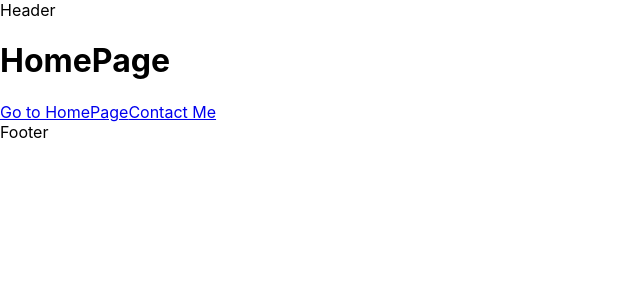
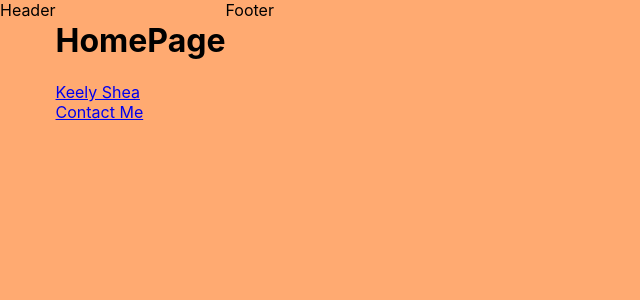
Before and after one commit to Zacharyjsultan/KSS-50, a React (Create React App) app: page /homepage in a window 1280 px wide. Shown: the top 300 px of the page, without its empty margins (0-640 px from the left). Built offline with nearby package versions, Linux system fonts and the light colour scheme.

Commit message:
css work

```diff
--- a/src/Components/Header&Footer/Footer.css
+++ b/src/Components/Header&Footer/Footer.css
@@ -0,0 +1,8 @@
+.landing-background {
+  background-color: #b1a2ca;
+  height: 100vh;
+  width: 100vw;
+  display: flex;
+  justify-content: center;
+  align-items: center;
+}
--- a/src/Components/HomePage.css
+++ b/src/Components/HomePage.css
@@ -0,0 +1,6 @@
+.home-page {
+  display: flex;
+  background-color: #ffaa71;
+  height: 100vh;
+  width: 100vw;
+}
--- a/src/Components/HomePage.jsx
+++ b/src/Components/HomePage.jsx
@@ -7,14 +7,16 @@ import Footer from "./Header&Footer/Footer";
 export default function HomePage() {
   return (
     <div>
+      <div className="home-page">
         <div className="header-container">
           <Header />
         </div>
         <div>
           <h1>HomePage</h1>
           <Link to="/" className="button-1">
-          Go to HomePage
+            Keely Shea
           </Link>
+          <br></br>
           <Link to="/contact" className="button-2">
             Contact Me
           </Link>
@@ -23,5 +25,6 @@ export default function HomePage() {
           <Footer />
         </div>
       </div>
+    </div>
   );
 }
--- a/src/Components/Landing.jsx
+++ b/src/Components/Landing.jsx
@@ -1,15 +1,15 @@
 import React from "react";
 import "./Landing.css";
+import { Button } from "@mui/material";
 
 export default function Landing() {
   return (
-    <div>
-      Landing
+    <div className="landing-background">
       <div className="container">
         <div className="entry-button">
-          <a href="/HomePage" className="button">
+          <Button href="/HomePage" className="button">
             Keely Shea
-          </a>
+          </Button>
         </div>
       </div>
     </div>
```
Lines whose indentation alone changed are shown as unchanged.
